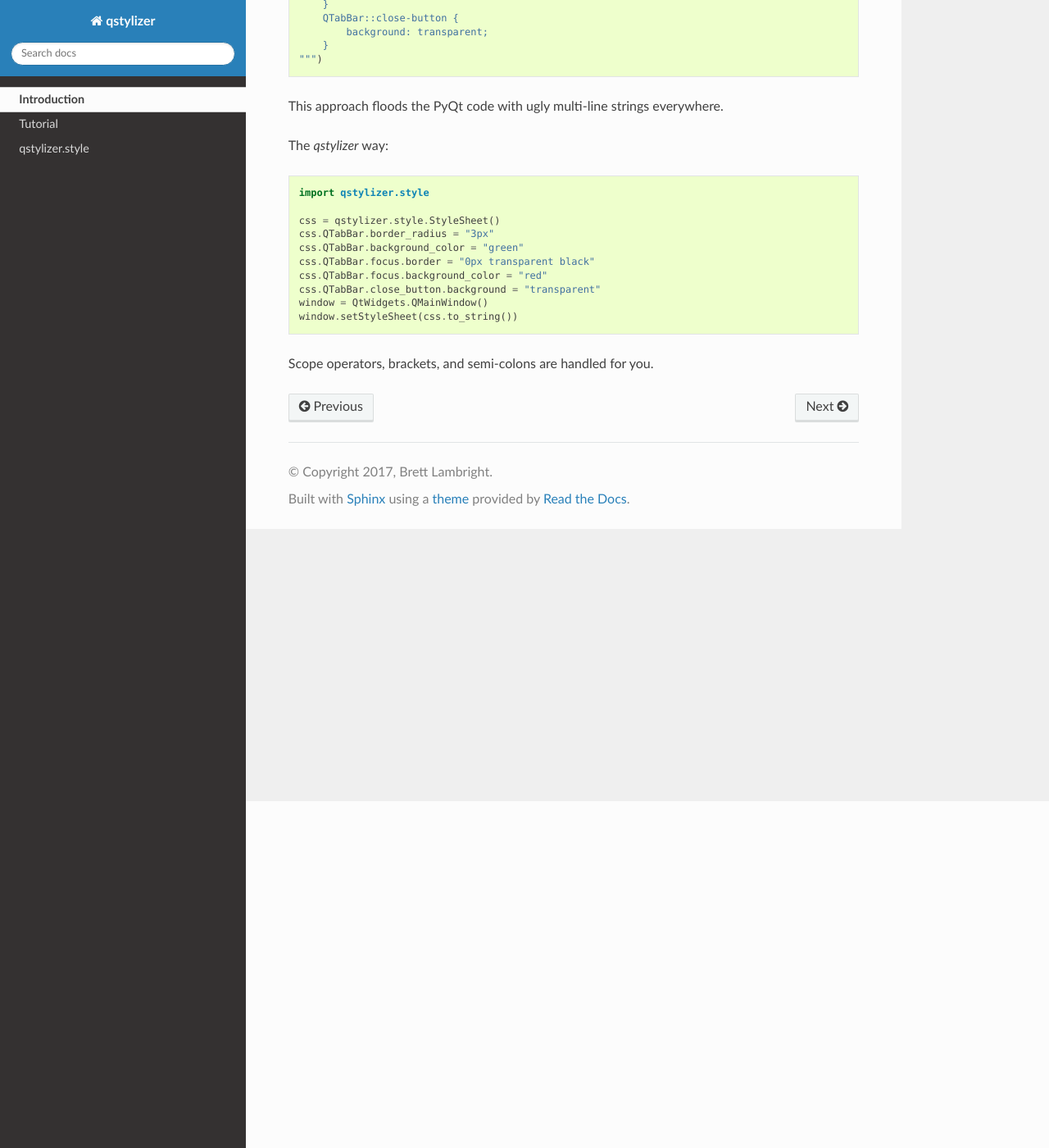
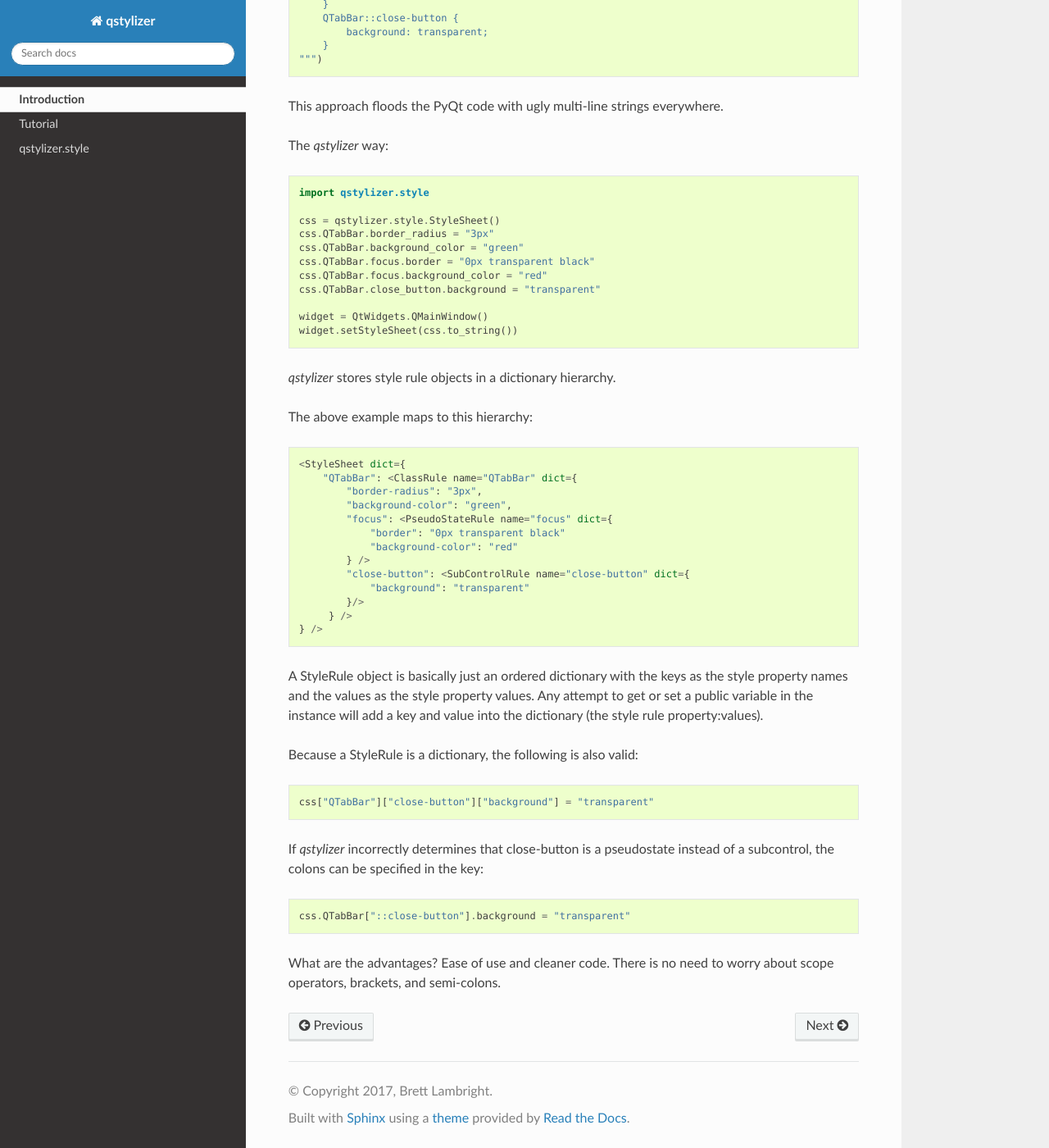
Before and after one commit to blambright/qstylizer, a Sphinx documentation site: the page built from doc/introduction.rst, in a window 1280 px wide and 1400 px high, scrolled down 423 px. Shown: the whole window at 82% size. Built offline with Sphinx 7.4.7 and the Read the Docs theme 2.0.0, drawn with Linux system fonts in a browser that asks for light colours; some of the changed text lies outside the part shown.

Commit message:
Provide more information in introduction

```diff
--- a/doc/introduction.rst
+++ b/doc/introduction.rst
@@ -8,8 +8,8 @@ The typical way of setting a stylesheet in PyQt is like this:
 
 .. code-block:: python
 
-    window = QtWidgets.QMainWindow()
-    window.setStyleSheet("""
+    widget = QtWidgets.QWidget()
+    widget.setStyleSheet("""
         QTabBar {
             border-radius: 3px;
             background-color: green;
@@ -37,7 +37,45 @@ The *qstylizer* way:
     css.QTabBar.focus.border = "0px transparent black"
     css.QTabBar.focus.background_color = "red"
     css.QTabBar.close_button.background = "transparent"
-    window = QtWidgets.QMainWindow()
-    window.setStyleSheet(css.to_string())
 
-Scope operators, brackets, and semi-colons are handled for you.
+    widget = QtWidgets.QMainWindow()
+    widget.setStyleSheet(css.to_string())
+
+*qstylizer* stores style rule objects in a dictionary hierarchy.
+
+The above example maps to this hierarchy::
+
+    <StyleSheet dict={
+        "QTabBar": <ClassRule name="QTabBar" dict={
+            "border-radius": "3px",
+            "background-color": "green",
+            "focus": <PseudoStateRule name="focus" dict={
+                "border": "0px transparent black"
+                "background-color": "red"
+            } />
+            "close-button": <SubControlRule name="close-button" dict={
+                "background": "transparent"
+            }/>
+         } />
+    } />
+
+A StyleRule object is basically just an ordered dictionary with the keys as the
+style property names and the values as the style property values. Any attempt
+to get or set a public variable in the instance will add a key and value
+into the dictionary (the style rule property:values).
+
+Because a StyleRule is a dictionary, the following is also valid:
+
+.. code-block:: python
+
+    css["QTabBar"]["close-button"]["background"] = "transparent"
+
+If *qstylizer* incorrectly determines that close-button is a pseudostate instead of
+a subcontrol, the colons can be specified in the key:
+
+.. code-block:: python
+
+    css.QTabBar["::close-button"].background = "transparent"
+
+What are the advantages? Ease of use and cleaner code. There is no need to
+worry about scope operators, brackets, and semi-colons.
```
